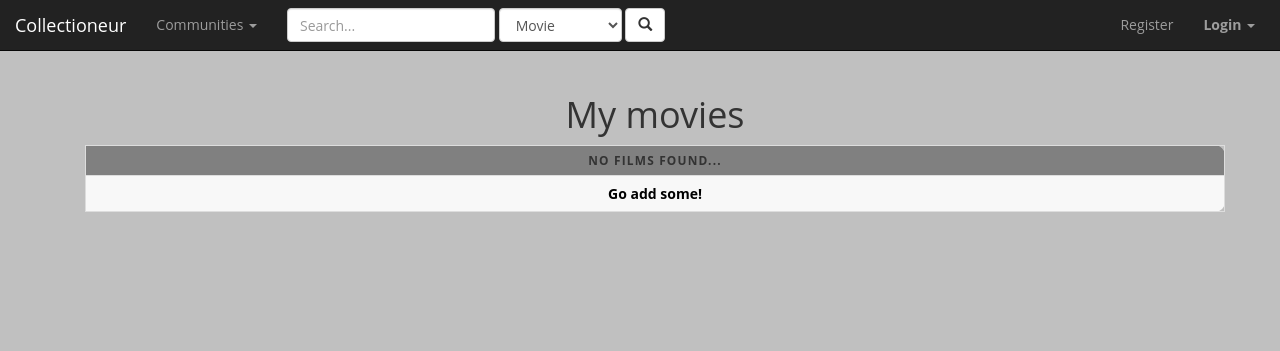
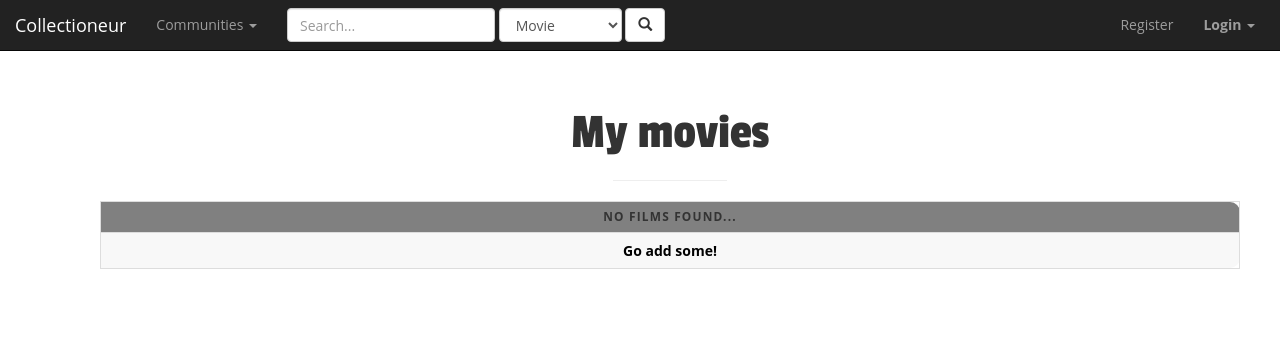
Before and after one commit to Deniz11/WebIK24, a Flask app: template Collectionneur/templates/lists.html in a window 1280 px wide. Shown: the top 351 px of the page. Run offline with Flask 2, Linux system fonts and the light colour scheme; the template is opened without the code that fills it, so the values that code supplies are empty; some libraries are stand-ins or nearby versions.

Commit message:
titel mooi gemaakt

```diff
--- a/Collectionneur/templates/lists.html
+++ b/Collectionneur/templates/lists.html
@@ -5,7 +5,43 @@
 {% endblock %}
 
 {% block main %}
+<head>
+		<meta name="viewport" content="width=device-width, initial-scale=1">
+		<link rel="stylesheet" type="text/css" href="assets/css/bootstrap.css">
+
+		<!-- Website CSS style -->
+		<link rel="stylesheet" type="text/css" href="assets/css/main.css">
+
+		<!-- Website Font style -->
+	    <link rel="stylesheet" href="https://maxcdn.bootstrapcdn.com/font-awesome/4.6.1/css/font-awesome.min.css">
+
+		<!-- Google Fonts -->
+		<link href='https://fonts.googleapis.com/css?family=Passion+One' rel='stylesheet' type='text/css'>
+		<link href='https://fonts.googleapis.com/css?family=Oxygen' rel='stylesheet' type='text/css'>
+
+		<title>Admin</title>
+</head>
+
+
+
+
 	<style>
+
+h1.title {
+	font-size: 50px;
+	font-family: 'Passion One', cursive;
+	font-weight: 400;
+}
+
+
+
+
+hr{
+	width: 10%;
+	color: #fff;
+}
+
+
 a {
     color:black;
 }
@@ -101,8 +137,16 @@ table tbody tr:last-child td:last-child {
     </style>
     <body>
         {% if not information %}
+        <body>
+	    <div class="container">
+    	    <div class="row main">
+    		    <div class="panel-heading">
+    	            <div class="panel-title text-center">
+    	                <h1 class="title" text-align:"center">My movies</h1>
+    	               	<hr />
+    	            </div>
+
             <table class="table-hover border:none">
-          <h1>My movies</h1>
     	    <thead>
     			<tr>
     			    <th>No films found...</th>
@@ -113,8 +157,16 @@ table tbody tr:last-child td:last-child {
     		</tr>
     		</table>
     	{% else %}
+    	<body>
+	    <div class="container">
+    	    <div class="row main">
+    		    <div class="panel-heading">
+    	            <div class="panel-title text-center">
+    	                <h1 class="title" text-align:"center">My movies</h1>
+    	               	<hr />
+    	            </div>
+
         <table class="table-hover border:none">
-          <h1>My movies</h1>
             <thead>
                 <tr>
                     <th>Cover</th>
```
